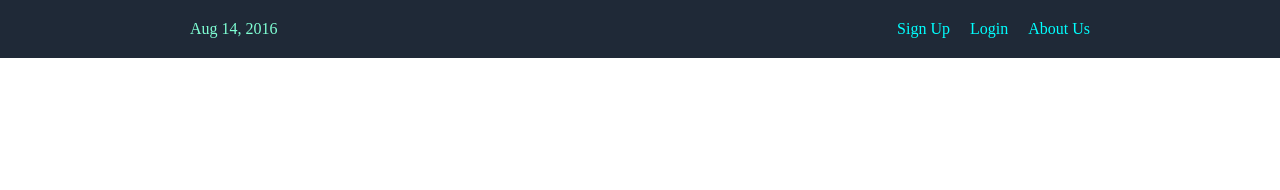
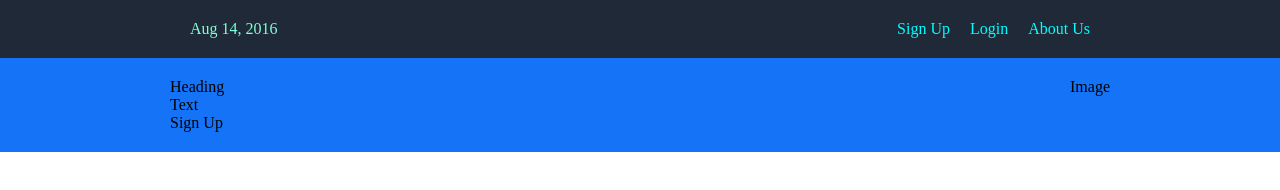
Before and after one commit to RP451/first_sites, a plain HTML site: page index.html in a window 1280 px wide. Drawn offline with Linux system fonts and the light colour scheme.

Commit message:
commiting final changes to the wireframe of the description part of the site

```diff
--- a/index.html
+++ b/index.html
@@ -10,7 +10,7 @@
 
 </head>
 <body>
-    <div class='menu-container'>
+    <div class='menu-container'>  <!--parent class for the header menu-->
         <div class="menu">
             <div class='date'>Aug 14, 2016</div>
             <div class='links'>
@@ -20,5 +20,16 @@
             </div>
         </div>
     </div>
+
+    <div class="header-container">
+        <div class="site-desc">
+            <div class="desc-container">
+                <div class="left-heading">Heading</div>
+                <div class="left-text">Text</div>
+                <div class="left-button">Sign Up</div>
+            </div>
+        </div>
+        <div class="site-img">Image</div>
+    </div>
 </body>
 </html>
--- a/styles.css
+++ b/styles.css
@@ -36,3 +36,29 @@
   .login {
     margin-left: 20px;
   }
+
+
+  .header-container {
+    display: flex;
+    /* color: #fff; */
+    background-color: #1473f7;
+    padding: 20px 0;
+    justify-content: center;
+  }
+
+  .site-desc {
+    /* border: 1px solid #fff;*/
+     width: 900px;
+     display: flex;
+     justify-content: flex-start;
+
+   }
+
+   .desc-container{
+    justify-content: column;
+   }
+
+   .site-img {
+    display: flex;
+    justify-content: flex-start;
+   }
```
